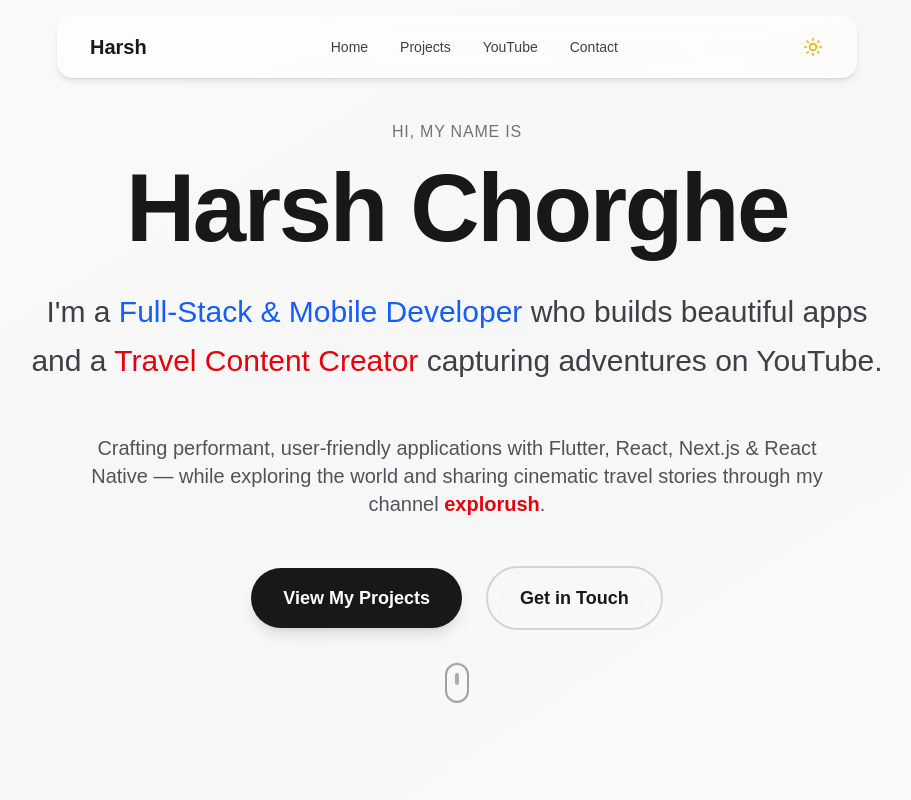
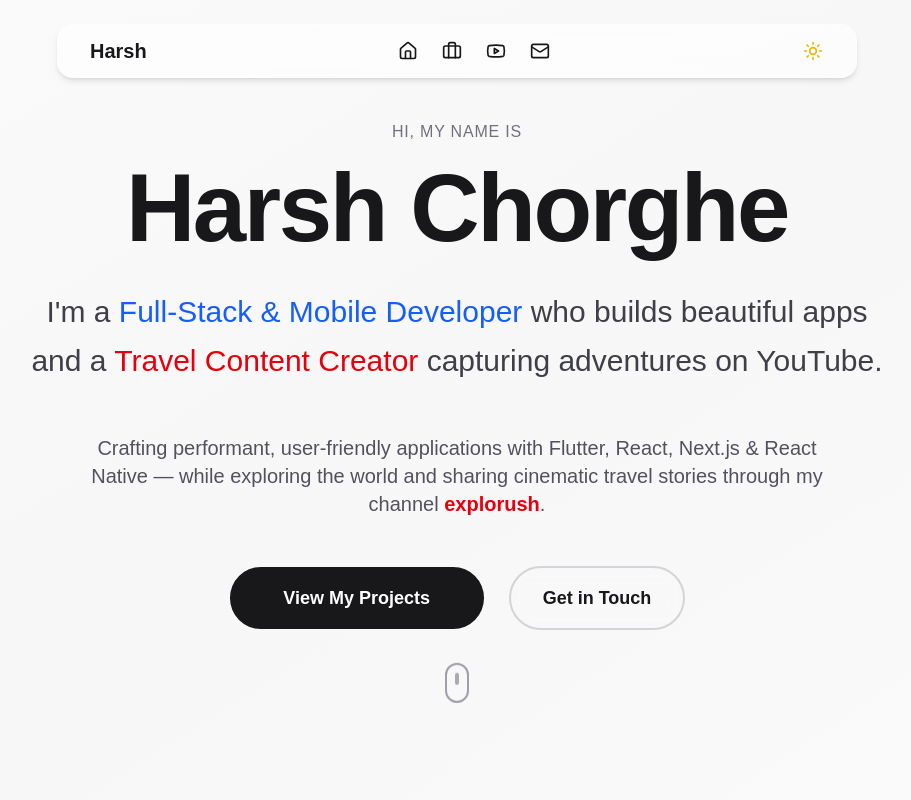
Before and after one commit to harshchorghe/harsh_portfolio, a Next.js app: page / in a window 1280 px wide. Shown: the top 800 px of the page, without its empty margins (183-1094 px from the left). Built offline with nearby package versions, Linux system fonts and the light colour scheme.

Commit message:
Add expandable tabs and moving border button components; refactor Navbar and HomeScreen to utilize new components

```diff
--- a/components/common/NavBar.tsx
+++ b/components/common/NavBar.tsx
@@ -1,39 +1,29 @@
 "use client";
 
 import React, { useState, useEffect } from "react";
-import { Moon, Sun } from "lucide-react";
+import { Moon, Sun, Home, Briefcase, Youtube, Mail } from "lucide-react";
+import { ExpandableTabs } from "@/components/ui/expandable-tabs";
 
 export default function Navbar() {
   const [isScrolled, setIsScrolled] = useState(false);
   const [theme, setTheme] = useState<"light" | "dark">("light");
 
-  // INITIAL THEME SETUP – Runs only once on mount
+  // Theme initialization
   useEffect(() => {
-    // Read from localStorage
     const savedTheme = localStorage.getItem("theme") as "light" | "dark" | null;
+    const initialTheme =
+      savedTheme ||
+      (window.matchMedia("(prefers-color-scheme: dark)").matches ? "dark" : "light");
+    setTheme(initialTheme);
+  }, []);
 
-    let initialTheme: "light" | "dark";
-
-    if (savedTheme) {
-      initialTheme = savedTheme;
-    } else {
-      // Fallback to system preference
-      initialTheme = window.matchMedia("(prefers-color-scheme: dark)").matches
-        ? "dark"
-        : "light";
-    }
-
-    // Apply it (this triggers the second effect below)
-    setTheme(initialTheme);
-  }, []); // Empty dependency array → runs only once
-
-  // SYNC THEME TO <html> AND localStorage – Runs whenever theme changes
+  // Apply theme
   useEffect(() => {
     document.documentElement.classList.toggle("dark", theme === "dark");
     localStorage.setItem("theme", theme);
   }, [theme]);
 
-  // SCROLL EFFECT FOR NAVBAR EXPANSION
+  // Scroll effect (kept exactly as you wanted)
   useEffect(() => {
     const handleScroll = () => {
       setIsScrolled(window.scrollY > 20);
@@ -46,18 +36,18 @@ export default function Navbar() {
     setTheme((prev) => (prev === "light" ? "dark" : "light"));
   };
 
-  const navLinks = [
-    { name: "Home", href: "#home" },
-    { name: "Projects", href: "#projects" },
-    { name: "YouTube", href: "#youtube" },
-    { name: "Contact", href: "#contact" },
+  const tabs = [
+    { title: "Home", icon: Home, href: "#home" },
+    { title: "Projects", icon: Briefcase, href: "#projects" },
+    { title: "YouTube", icon: Youtube, href: "#youtube" },
+    { title: "Contact", icon: Mail, href: "#contact" },
   ];
 
   return (
     <nav
       className={`
-        fixed top-4 left-1/2 -translate-x-1/2 z-50
-        px-8 py-4 rounded-2xl
+        fixed top-6 left-1/2 -translate-x-1/2 z-50
+        px-8 py-1 rounded-2xl
         bg-white/60 dark:bg-zinc-900/60
         backdrop-blur-lg
         border border-white/20 dark:border-zinc-700/40
@@ -69,7 +59,8 @@ export default function Navbar() {
         }
       `}
     >
-      <div className="flex items-center justify-between gap-12">
+      <div className="flex items-center justify-between w-full">
+        {/* Logo */}
         <a
           href="#home"
           className="text-xl font-bold text-zinc-900 dark:text-zinc-50 hover:opacity-80 transition"
@@ -77,26 +68,16 @@ export default function Navbar() {
           Harsh
         </a>
 
-        <div className="hidden md:flex items-center gap-8">
-          {navLinks.map((link) => (
-            <a
-              key={link.name}
-              href={link.href}
-              className="
-                text-sm font-medium text-zinc-700 dark:text-zinc-300
-                hover:text-zinc-900 dark:hover:text-zinc-50
-                transition-colors duration-300 relative
-                after:absolute after:bottom-[-4px] after:left-0 after:w-0 after:h-0.5
-                after:bg-zinc-900 dark:after:bg-zinc-50
-                after:transition-all after:duration-300
-                hover:after:w-full
-              "
-            >
-              {link.name}
-            </a>
-          ))}
+        {/* Expandable Tabs - Center */}
+        <div className="flex-1 flex justify-center">
+          <ExpandableTabs
+            tabs={tabs}
+            activeColor="text-blue-600 dark:text-blue-400"
+            className="bg-transparent border-0 shadow-none"
+          />
         </div>
 
+        {/* Theme Toggle */}
         <button
           onClick={toggleTheme}
           className="relative p-2.5 rounded-xl bg-white/40 dark:bg-zinc-800/40 backdrop-blur border border-white/30 dark:border-zinc-700/50 hover:scale-110 transition-all duration-300 group"
--- /dev/null
+++ b/components/ui/expandable-tabs.tsx
@@ -0,0 +1,129 @@
+// components/ui/expandable-tabs.tsx
+"use client";
+
+import * as React from "react";
+import { AnimatePresence, motion } from "framer-motion";
+import { useOnClickOutside } from "usehooks-ts";
+import { cn } from "@/lib/utils";
+import { LucideIcon } from "lucide-react";
+
+interface Tab {
+  title: string;
+  icon: LucideIcon;
+  href: string;
+  type?: never;
+}
+
+interface Separator {
+  type: "separator";
+  title?: never;
+  icon?: never;
+  href?: never;
+}
+
+type TabItem = Tab | Separator;
+
+interface ExpandableTabsProps {
+  tabs: TabItem[];
+  className?: string;
+  activeColor?: string;
+  onChange?: (index: number | null) => void;
+}
+
+const buttonVariants = {
+  initial: {
+    gap: 0,
+    paddingLeft: ".5rem",
+    paddingRight: ".5rem",
+  },
+  animate: (isSelected: boolean) => ({
+    gap: isSelected ? ".5rem" : 0,
+    paddingLeft: isSelected ? "1rem" : ".5rem",
+    paddingRight: isSelected ? "1rem" : ".5rem",
+  }),
+};
+
+const spanVariants = {
+  initial: { width: 0, opacity: 0 },
+  animate: { width: "auto", opacity: 1 },
+  exit: { width: 0, opacity: 0 },
+};
+
+const transition = { delay: 0.1, type: "spring", bounce: 0, duration: 0.6 };
+
+export function ExpandableTabs({
+  tabs,
+  className,
+  activeColor = "text-primary",
+  onChange,
+}: ExpandableTabsProps) {
+  const [selected, setSelected] = React.useState<number | null>(null);
+  const outsideClickRef = React.useRef<HTMLDivElement>(null);
+
+  useOnClickOutside(outsideClickRef, () => {
+    setSelected(null);
+    onChange?.(null);
+  });
+
+  const handleSelect = (index: number) => {
+    setSelected(selected === index ? null : index);
+    onChange?.(selected === index ? null : index);
+  };
+
+  const Separator = () => (
+    <div className="mx-1 h-[24px] w-[1.2px] bg-border" aria-hidden="true" />
+  );
+
+  return (
+    <div
+      ref={outsideClickRef}
+      className={cn(
+        "flex flex-wrap items-center gap-2 rounded-2xl border bg-background p-1 shadow-sm",
+        className
+      )}
+    >
+      {tabs.map((tab, index) => {
+        if (tab.type === "separator") {
+          return <Separator key={`separator-${index}`} />;
+        }
+
+        const Icon = tab.icon;
+
+        return (
+          <a href={tab.href} key={tab.title}>
+            <motion.button
+              variants={buttonVariants}
+              initial={false}
+              animate="animate"
+              custom={selected === index}
+              onClick={() => handleSelect(index)}
+              transition={transition}
+              className={cn(
+                "relative flex items-center rounded-xl px-4 py-2 text-sm font-medium transition-colors duration-300",
+                selected === index
+                  ? cn("bg-muted", activeColor)
+                  : "text-muted-foreground hover:bg-muted hover:text-foreground"
+              )}
+            >
+              <Icon size={20} />
+              <AnimatePresence initial={false}>
+                {selected === index && (
+                  <motion.span
+                    variants={spanVariants}
+                    initial="initial"
+                    animate="animate"
+                    exit="exit"
+                    transition={transition}
+                    className="ml-2 overflow-hidden whitespace-nowrap"
+                  >
+                    {tab.title}
+                  </motion.span>
+                )}
+              </AnimatePresence>
+            </motion.button>
+          </a>
+        );
+      })}
+    </div>
+  );
+}
--- /dev/null
+++ b/components/ui/moving-border.tsx
@@ -0,0 +1,135 @@
+// components/ui/moving-border.tsx
+"use client";
+
+import React from "react";
+import {
+  motion,
+  useAnimationFrame,
+  useMotionTemplate,
+  useMotionValue,
+  useTransform,
+} from "framer-motion";
+import { useRef } from "react";
+import { cn } from "@/lib/utils";
+
+export function Button({
+  borderRadius = "1.75rem",
+  children,
+  as: Component = "button",
+  containerClassName,
+  borderClassName,
+  duration,
+  className,
+  ...otherProps
+}: {
+  borderRadius?: string;
+  children: React.ReactNode;
+  as?: React.ElementType;
+  containerClassName?: string;
+  borderClassName?: string;
+  duration?: number;
+  className?: string;
+  [key: string]: unknown;
+}) {
+  return (
+    <Component
+      className={cn(
+        "bg-transparent relative text-xl h-16 w-64 p-[1px] overflow-hidden",
+        containerClassName
+      )}
+      style={{
+        borderRadius: borderRadius,
+      }}
+      {...otherProps}
+    >
+      <div
+        className="absolute inset-0"
+        style={{ borderRadius: `calc(${borderRadius} * 0.96)` }}
+      >
+        <MovingBorder duration={duration} rx="30%" ry="30%">
+          <div
+            className={cn(
+              "h-20 w-20 opacity-[0.8] bg-[radial-gradient(var(--blue-500)_40%,transparent_60%)]",
+              borderClassName
+            )}
+          />
+        </MovingBorder>
+      </div>
+
+      <div
+        className={cn(
+          "relative bg-zinc-900 dark:bg-zinc-100 backdrop-blur-xl text-white dark:text-zinc-900 flex items-center justify-center w-full h-full text-lg font-semibold antialiased",
+          className
+        )}
+        style={{
+          borderRadius: `calc(${borderRadius} * 0.96)`,
+        }}
+      >
+        {children}
+      </div>
+    </Component>
+  );
+}
+
+export const MovingBorder = ({
+  children,
+  duration = 2000,
+  rx,
+  ry,
+  ...otherProps
+}: {
+  children: React.ReactNode;
+  duration?: number;
+  rx?: string;
+  ry?: string;
+  [key: string]: unknown;
+}) => {
+  const pathRef = useRef<SVGRectElement>(null);
+  const progress = useMotionValue<number>(0);
+
+  useAnimationFrame((time) => {
+    const length = pathRef.current?.getTotalLength();
+    if (length) {
+      const pxPerMillisecond = length / duration;
+      progress.set((time * pxPerMillisecond) % length);
+    }
+  });
+
+  const x = useTransform(progress, (val) => pathRef.current?.getPointAtLength(val).x ?? 0);
+  const y = useTransform(progress, (val) => pathRef.current?.getPointAtLength(val).y ?? 0);
+  const transform = useMotionTemplate`translateX(${x}px) translateY(${y}px) translateX(-50%) translateY(-50%)`;
+
+  return (
+    <>
+      <svg
+        xmlns="http://www.w3.org/2000/svg"
+        preserveAspectRatio="none"
+        className="pointer-events-none absolute h-full w-full"
+        width="100%"
+        height="100%"
+        {...otherProps}
+      >
+        <rect
+          fill="none"
+          width="100%"
+          height="100%"
+          rx={rx}
+          ry={ry}
+          ref={pathRef}
+        />
+      </svg>
+
+      <motion.div
+        style={{
+          position: "absolute",
+          top: 0,
+          left: 0,
+          display: "inline-block",
+          transform,
+        }}
+      >
+        {children}
+      </motion.div>
+    </>
+  );
+};
--- /dev/null
+++ b/lib/utils.ts
@@ -0,0 +1,7 @@
+// lib/utils.ts
+import { type ClassValue, clsx } from "clsx";
+import { twMerge } from "tailwind-merge";
+
+export function cn(...inputs: ClassValue[]) {
+  return twMerge(clsx(inputs));
+}
--- a/screens/home.tsx
+++ b/screens/home.tsx
@@ -1,4 +1,5 @@
 import React from "react";
+import { Button } from "@/components/ui/moving-border";
 
 export default function HomeScreen() {
   return (
@@ -6,28 +7,24 @@ export default function HomeScreen() {
       id="home"
       className="min-h-screen flex items-center justify-center bg-zinc-50 dark:bg-black relative overflow-hidden"
     >
-      {/* Optional subtle background gradient for depth */}
+      {/* Subtle background gradient */}
       <div className="absolute inset-0 bg-gradient-to-br from-transparent via-zinc-100/50 to-transparent dark:via-zinc-900/50 pointer-events-none" />
 
       <div className="relative z-10 max-w-5xl mx-auto px-8 py-24 text-center">
-        {/* Greeting */}
         <p className="text-sm md:text-base text-zinc-500 dark:text-zinc-400 mb-4 mt-6 tracking-wider uppercase">
           Hi, my name is
         </p>
 
-        {/* Name - Big & Bold */}
         <h1 className="text-5xl sm:text-7xl md:text-8xl font-extrabold tracking-tight mb-8 text-zinc-900 dark:text-zinc-50">
           Harsh Chorghe
         </h1>
 
-        {/* Tagline - Updated to reflect both sides */}
         <p className="text-xl md:text-2xl lg:text-3xl text-zinc-700 dark:text-zinc-300 max-w-4xl mx-auto mb-12 leading-relaxed font-medium">
           I&apos;m a <span className="text-blue-600 dark:text-blue-400">Full-Stack & Mobile Developer</span> who builds beautiful apps
           <br className="hidden md:block" />
           and a <span className="text-red-600 dark:text-red-500">Travel Content Creator</span> capturing adventures on YouTube.
         </p>
 
-        {/* Description */}
         <p className="text-lg md:text-xl text-zinc-600 dark:text-zinc-400 max-w-3xl mx-auto mb-12">
           Crafting performant, user-friendly applications with Flutter, React, Next.js & React Native — while exploring the world and sharing cinematic travel stories through my channel{" "}
           <a
@@ -41,20 +38,16 @@ export default function HomeScreen() {
           .
         </p>
 
-        {/* CTA Buttons */}
+        {/* CTA Buttons - Moving border only on the primary (left) button */}
         <div className="flex flex-col sm:flex-row items-center justify-center gap-6">
-          <a
+          <Button
+            borderRadius="2rem"
+            duration={3000}
+            as="a"
             href="#projects"
-            className="
-              inline-flex items-center gap-3
-              rounded-full bg-zinc-900 dark:bg-zinc-100 text-white dark:text-zinc-900
-              px-8 py-4 text-lg font-semibold
-              hover:scale-105 hover:shadow-2xl
-              transition-all duration-300 shadow-lg
-            "
           >
             View My Projects
-          </a>
+          </Button>
 
           <a
             href="#contact"
@@ -72,7 +65,7 @@ export default function HomeScreen() {
           </a>
         </div>
 
-        {/* Optional subtle scroll hint */}
+        {/* Scroll hint */}
         <div className="mt-10 animate-bounce">
           <div className="w-6 h-10 mx-auto border-2 border-zinc-400 dark:border-zinc-600 rounded-full flex justify-center">
             <div className="w-1 h-3 bg-zinc-400 dark:bg-zinc-600 rounded-full mt-2 animate-pulse" />
```
